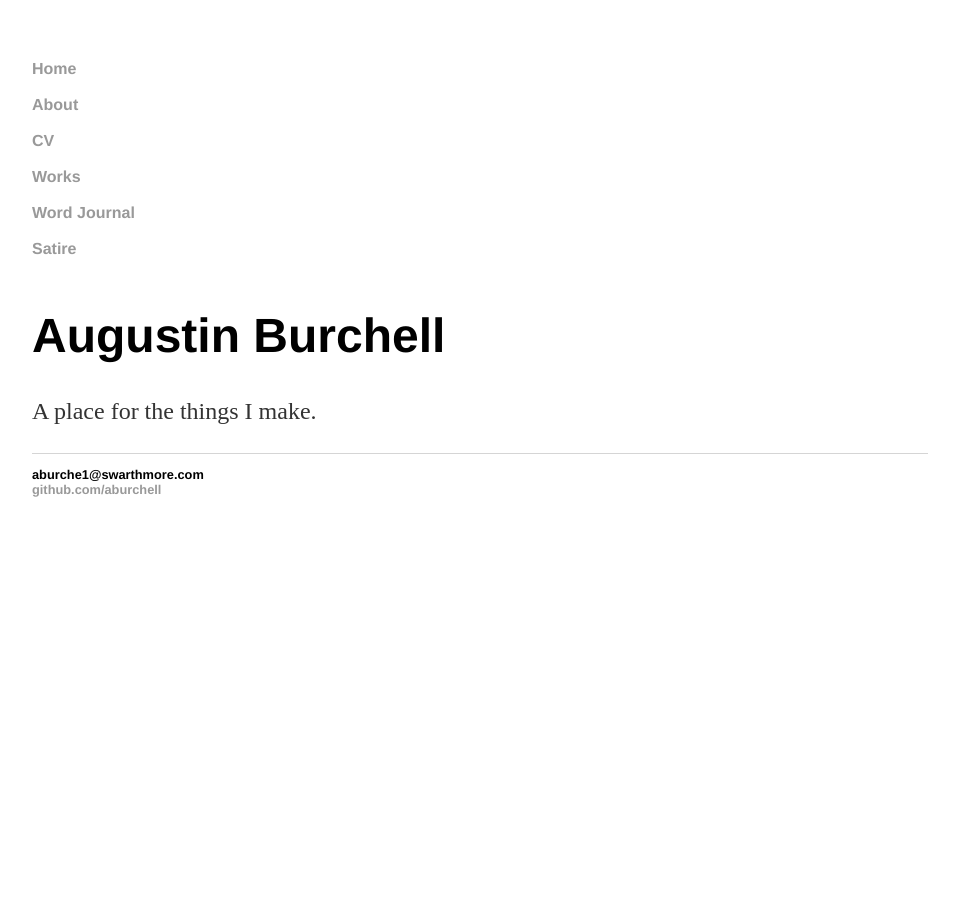
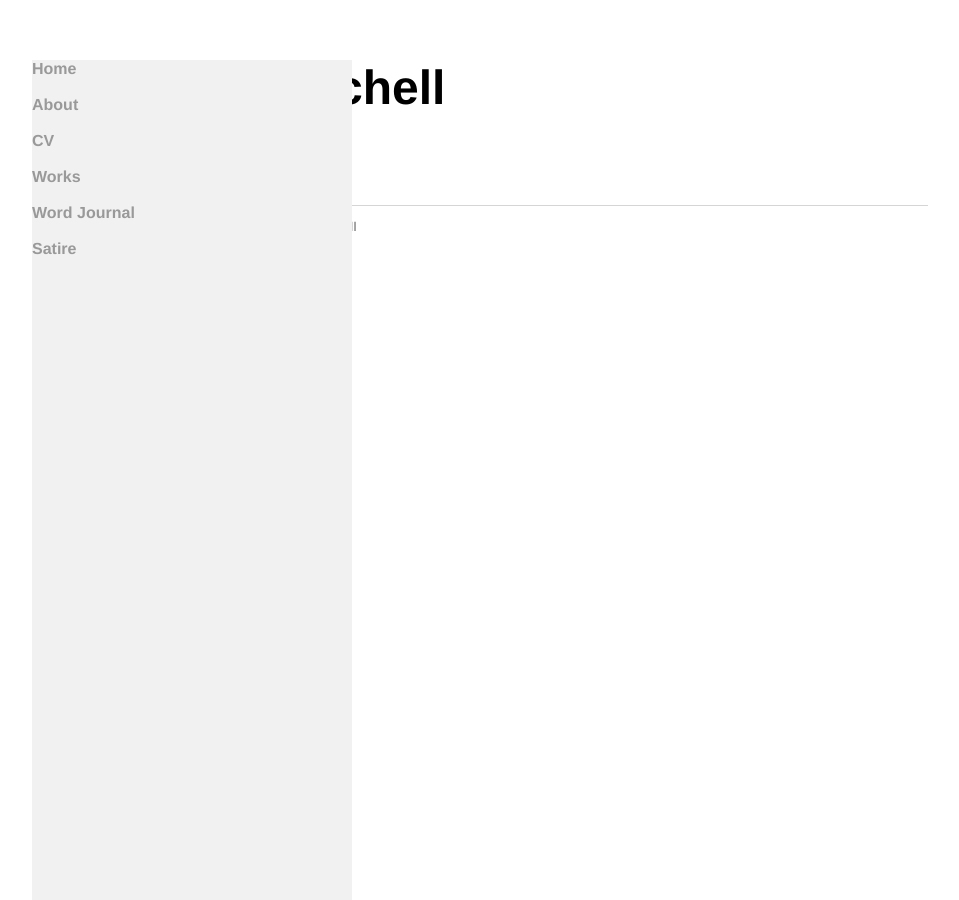
Before and after one commit to aburchell/aburchell.github.io, a Jekyll site: the page built from index.html, in a window 1280 px wide. Shown: the whole page, without its empty margins (160-1119 px from the left). Built offline with Jekyll 4.4.1, drawn with Linux system fonts in a browser that asks for light colours.

Commit message:
Update main.css

```diff
--- a/css/main.css
+++ b/css/main.css
@@ -13,9 +13,21 @@ nav ul li, footer ul li {
     margin-right: 20px;
     width: 60px;
 }
-li a {
+
+nav ul {
+    list-style-type: none;
+    margin: 0;
+    padding: 0;
+    width: 25%;
+    background-color: #f1f1f1;
+    height: 100%; /* Full height */
+    position: fixed; /* Make it stick, even on scroll */
+    overflow: auto; /* Enable scrolling if the sidenav has too much content */
+}
+nav ul a {
     display: block;
 }
+
 a {
     text-decoration: none;
     color: #999;
```
